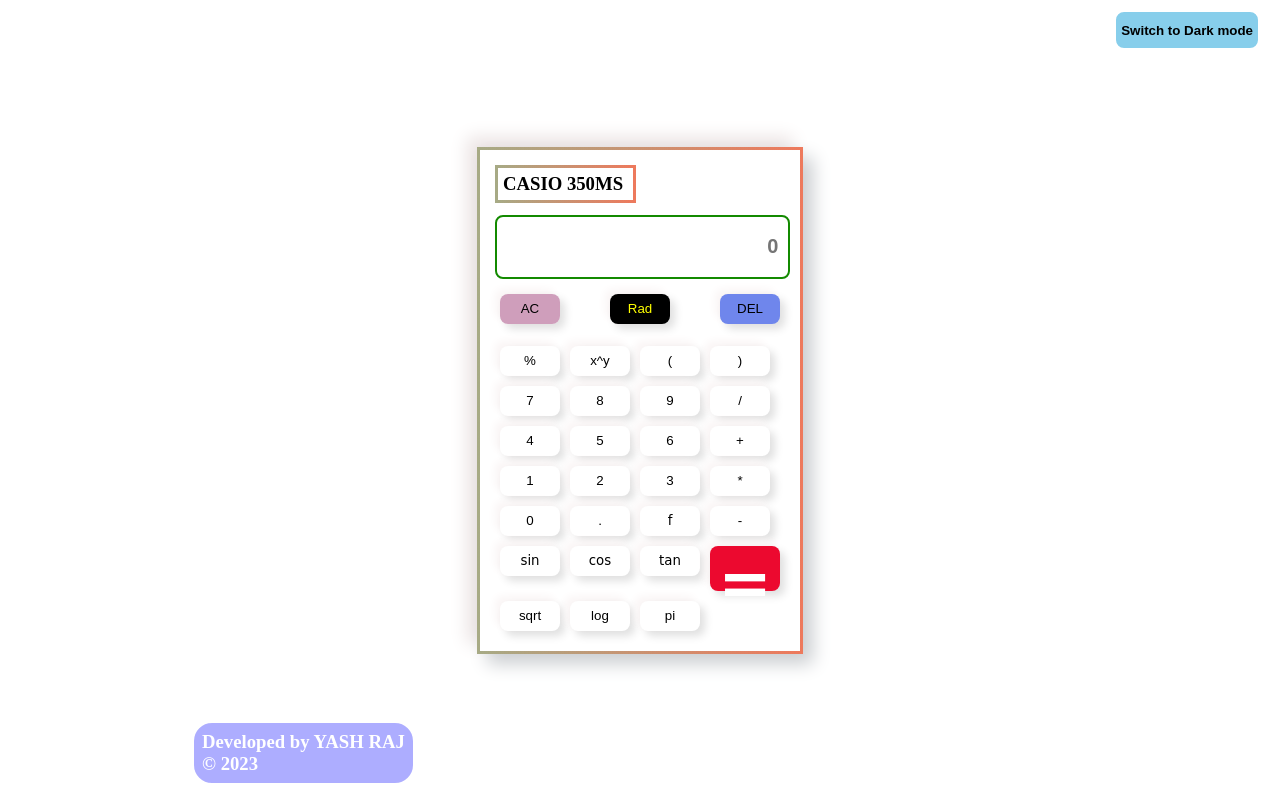
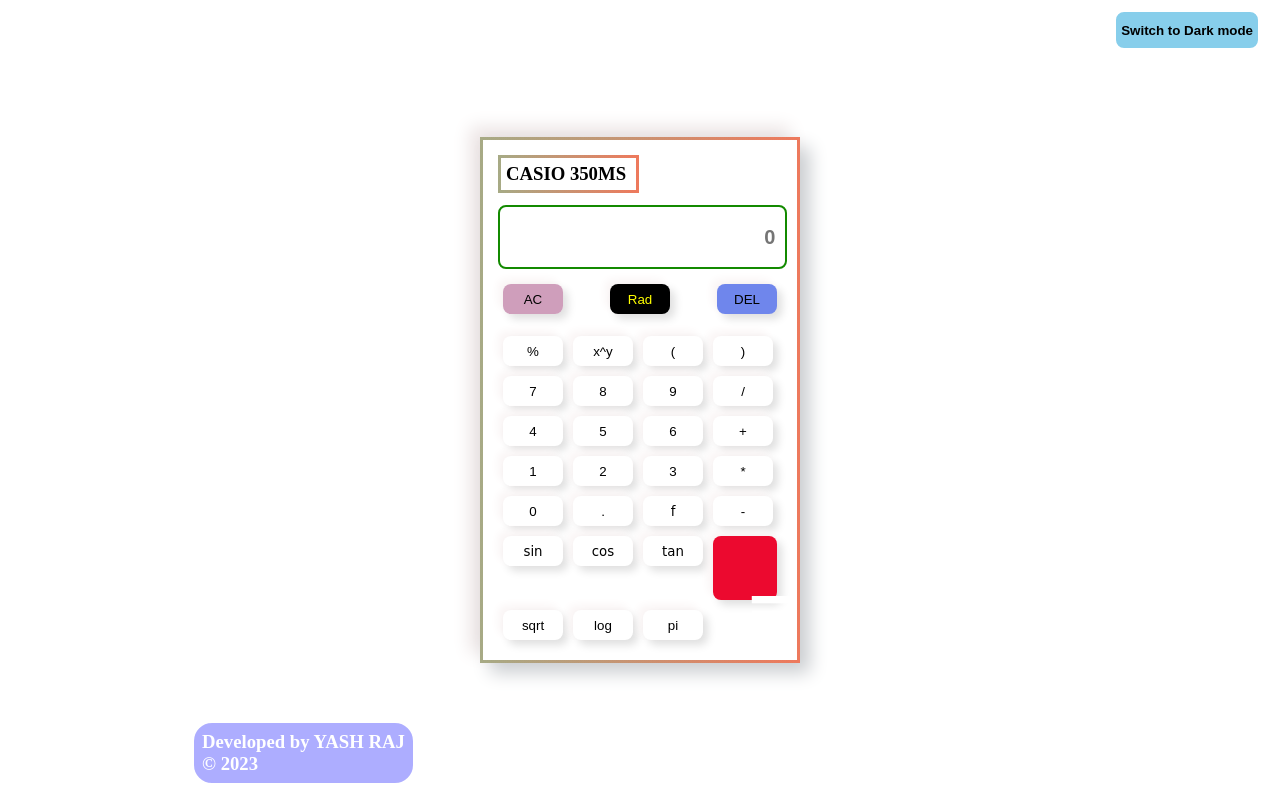
Before and after one commit to yashraj24october/Scientific-Calculator.github.io, a plain HTML site: page index.html in a window 1280 px wide. Drawn offline with Linux system fonts and the light colour scheme.

Commit message:
Fixed equal button

```diff
--- a/mobile.css
+++ b/mobile.css
@@ -232,8 +232,7 @@
     #equal{
      background: rgb(236, 9, 47);
 font-weight:bolder;
-height: 45px;
-        width: 70px;
+Padding:2rem;
 color:white;
 font-size:4rem;
 Box-sizing:border-box;
```
